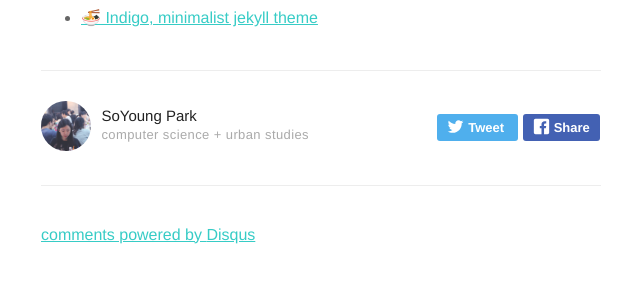
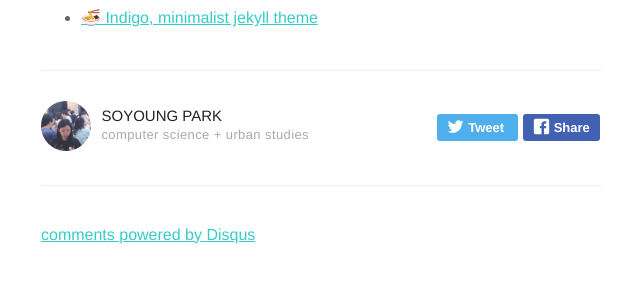
Before and after one commit to soyoungpark/soyoungpark.github.io, a Jekyll site: the page built from _posts/2017-08-14-tensorflow-traffic-congestion.markdown, in a window 1280 px wide. Shown: the part 967-1267 px from the top of the page, without its empty margins (319-959 px from the left). Built offline with Jekyll 4.4.1, drawn with Linux system fonts in a browser that asks for light colours; emoji names are drawn with the system emoji font; comment, search, counter and statistics services are not loaded.

```diff
--- a/_config.yml
+++ b/_config.yml
@@ -54,7 +54,7 @@ email: soyoung@sas.upenn.edu
 
 authors:
     soyoungpark:
-        name: SoYoung Park
+        name: SOYOUNG PARK
         bio: computer science + urban studies
         external-image: false
         picture: assets/images/soyoungpark.jpg
```
Also changed, not shown: 1 other file.
